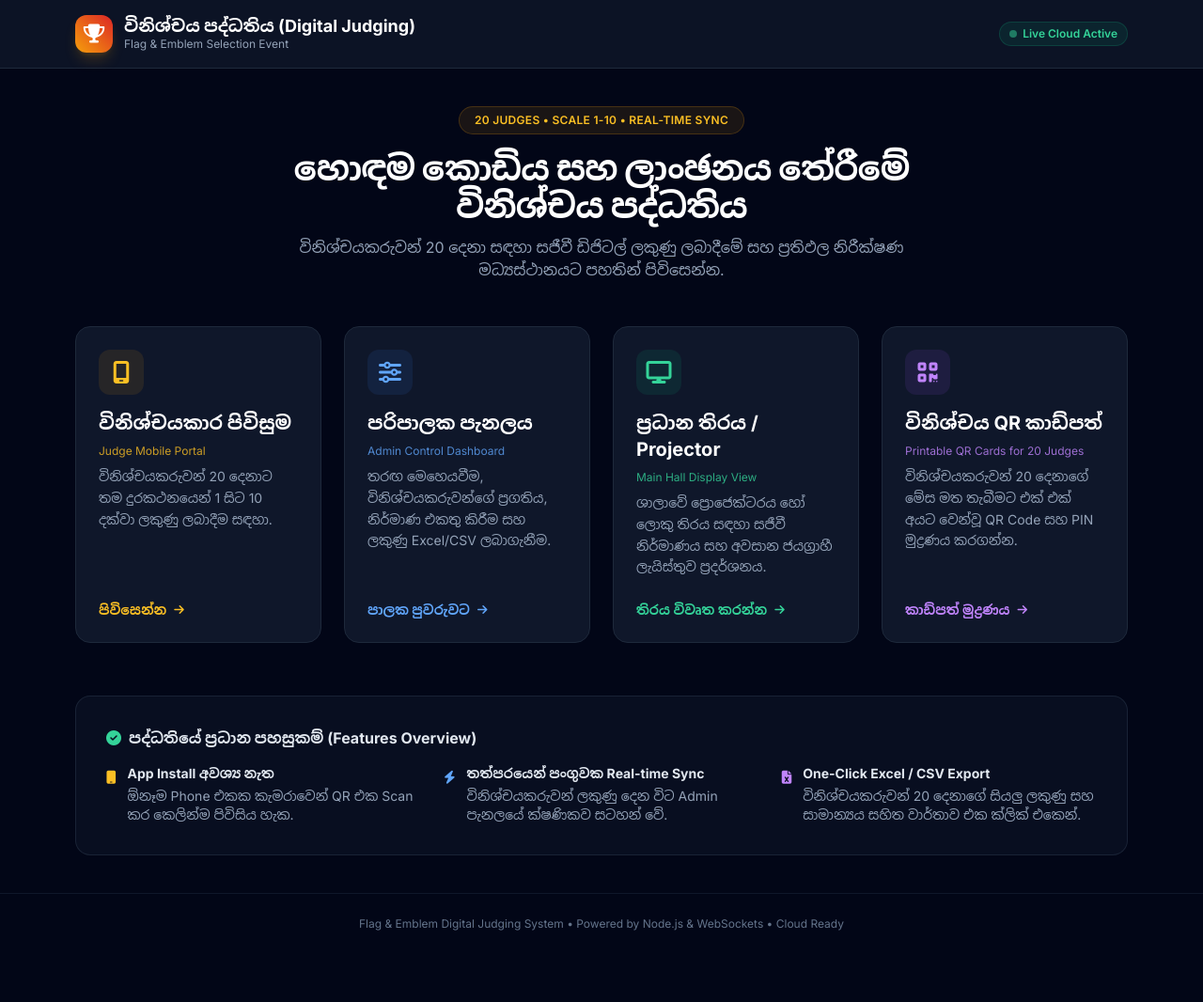
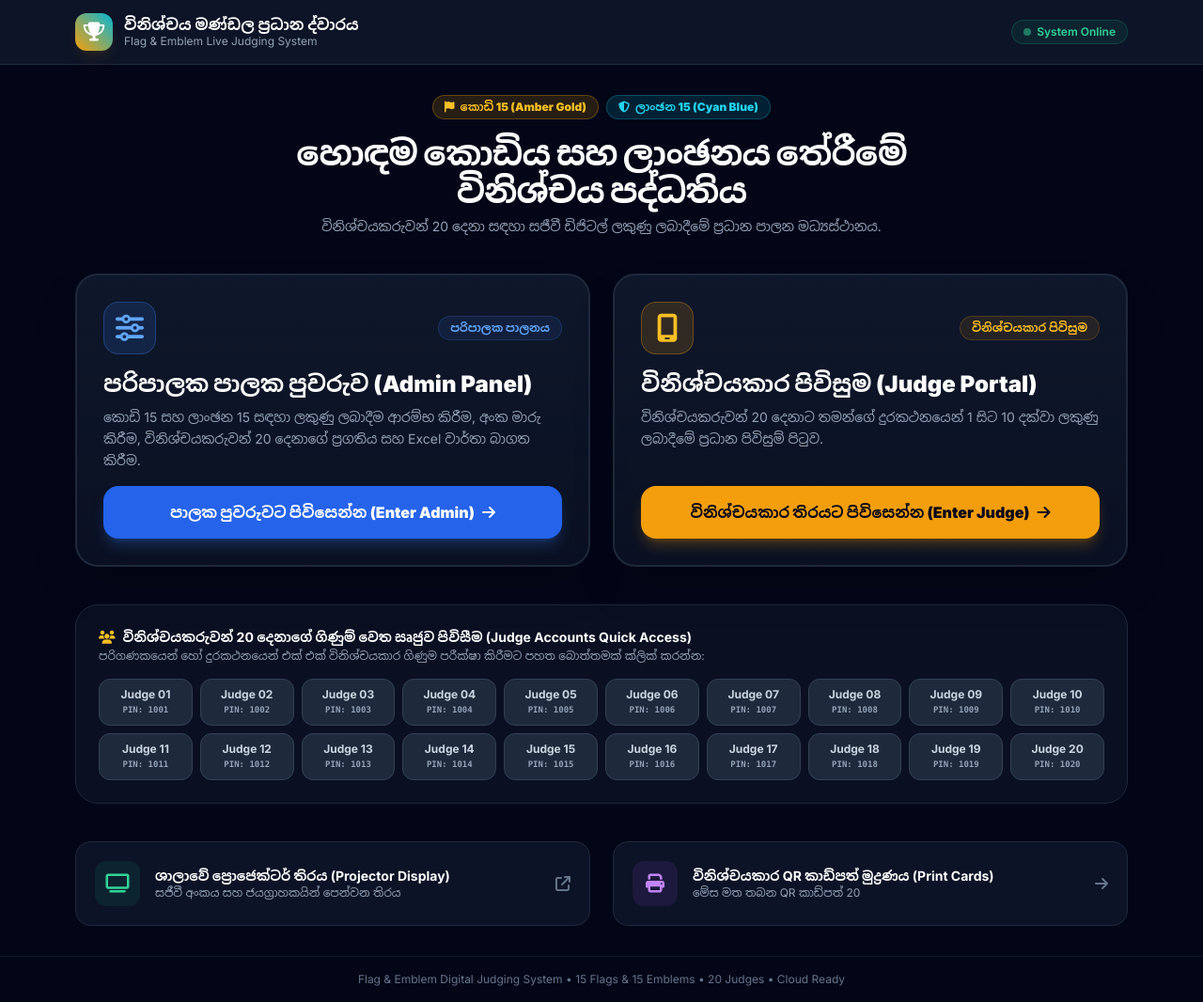
Before and after one commit to sajithjayantha85-glitch/judge-system---Public, a website: page public/index.html in a window 1280 px wide. Shown: the whole page at 94% size. Before the commit the page ends 1015 px from the top, so only its background shows below. Drawn offline with nearby package versions, Linux system fonts and the light colour scheme.

Commit message:
Support 15 flags and 15 emblems with distinct color themes and global Home navigation

```diff
--- a/data/defaultData.js
+++ b/data/defaultData.js
@@ -4,8 +4,8 @@ module.exports = {
   activeItemNumber: 1,        // The current design number shown on projector (e.g. 1, 2, 3...)
   votingOpen: false,          // Admin controls whether voting is open or closed
   totalItems: {
-    flags: 10,                // Default 10 flags (can be adjusted dynamically by admin)
-    emblems: 10               // Default 10 emblems
+    flags: 15,                // 15 Flags
+    emblems: 15               // 15 Emblems
   },
 
   // 20 Judges configuration
--- a/data/store.json
+++ b/data/store.json
@@ -253,7 +253,7 @@
   "activeItemNumber": 1,
   "votingOpen": false,
   "totalItems": {
-    "flags": 10,
-    "emblems": 10
+    "flags": 15,
+    "emblems": 15
   }
 }
--- a/public/index.html
+++ b/public/index.html
@@ -3,164 +3,185 @@
 <head>
   <meta charset="UTF-8">
   <meta name="viewport" content="width=device-width, initial-scale=1.0">
-  <title>Flag & Emblem Judging System</title>
+  <title>Flag & Emblem Judging System | මුල් පිටුව</title>
   <script src="https://cdn.tailwindcss.com"></script>
   <link rel="stylesheet" href="https://cdnjs.cloudflare.com/ajax/libs/font-awesome/6.4.0/css/all.min.css">
-  <link href="https://fonts.googleapis.com/css2?family=Noto+Sans+Sinhala:wght@400;600;700&family=Inter:wght@400;600;700&display=swap" rel="stylesheet">
+  <link href="https://fonts.googleapis.com/css2?family=Noto+Sans+Sinhala:wght@400;600;700;900&family=Inter:wght@400;600;700;900&display=swap" rel="stylesheet">
   <style>
     body { font-family: 'Inter', 'Noto Sans Sinhala', sans-serif; }
   </style>
 </head>
-<body class="h-full flex flex-col justify-between">
+<body class="min-h-full flex flex-col justify-between">
   <!-- Top Navigation / Header -->
-  <header class="border-b border-slate-800 bg-slate-900/80 backdrop-blur sticky top-0 z-50">
-    <div class="max-w-6xl mx-auto px-4 py-4 flex items-center justify-between">
+  <header class="border-b border-slate-800 bg-slate-900/90 backdrop-blur sticky top-0 z-50">
+    <div class="max-w-6xl mx-auto px-4 py-3.5 flex items-center justify-between">
       <div class="flex items-center space-x-3">
-        <div class="w-10 h-10 rounded-xl bg-gradient-to-tr from-amber-500 to-red-600 flex items-center justify-center text-white font-bold text-xl shadow-lg shadow-amber-500/20">
+        <div class="w-10 h-10 rounded-xl bg-gradient-to-tr from-amber-500 to-cyan-500 flex items-center justify-center text-white font-bold text-xl shadow-lg shadow-amber-500/10">
           <i class="fa-solid fa-trophy"></i>
         </div>
         <div>
-          <h1 class="text-lg font-bold text-white leading-tight">විනිශ්චය පද්ධතිය (Digital Judging)</h1>
-          <p class="text-xs text-slate-400">Flag & Emblem Selection Event</p>
+          <h1 class="text-base font-bold text-white leading-tight">විනිශ්චය මණ්ඩල ප්‍රධාන ද්වාරය</h1>
+          <p class="text-xs text-slate-400">Flag & Emblem Live Judging System</p>
         </div>
       </div>
       <div class="flex items-center space-x-2">
-        <span class="inline-flex items-center px-2.5 py-1 rounded-full text-xs font-semibold bg-emerald-500/10 text-emerald-400 border border-emerald-500/20">
-          <span class="w-2 h-2 rounded-full bg-emerald-400 animate-pulse mr-1.5"></span> Live Cloud Active
+        <span class="inline-flex items-center px-3 py-1 rounded-full text-xs font-semibold bg-emerald-500/10 text-emerald-400 border border-emerald-500/20">
+          <span class="w-2 h-2 rounded-full bg-emerald-400 animate-pulse mr-1.5"></span> System Online
         </span>
       </div>
     </div>
   </header>
 
-  <!-- Hero & Portals -->
-  <main class="max-w-6xl mx-auto px-4 py-10 w-full">
-    <div class="text-center max-w-2xl mx-auto mb-12">
-      <div class="inline-block px-4 py-1.5 bg-amber-500/10 border border-amber-500/20 rounded-full text-amber-400 text-xs font-semibold mb-4 tracking-wide uppercase">
-        20 Judges • Scale 1-10 • Real-time Sync
+  <!-- Main Content -->
+  <main class="max-w-6xl mx-auto px-4 py-8 w-full flex-1">
+
+    <!-- Hero Title -->
+    <div class="text-center max-w-2xl mx-auto mb-10">
+      <div class="flex items-center justify-center space-x-2 mb-4">
+        <!-- 2 Competition Color Badges -->
+        <span class="inline-flex items-center px-3 py-1 rounded-full text-xs font-black bg-amber-500/15 text-amber-400 border border-amber-500/30">
+          <i class="fa-solid fa-flag mr-1.5"></i> කොඩි 15 (Amber Gold)
+        </span>
+        <span class="inline-flex items-center px-3 py-1 rounded-full text-xs font-black bg-cyan-500/15 text-cyan-400 border border-cyan-500/30">
+          <i class="fa-solid fa-shield-halved mr-1.5"></i> ලාංඡන 15 (Cyan Blue)
+        </span>
       </div>
-      <h2 class="text-3xl sm:text-4xl font-extrabold text-white tracking-tight leading-snug">
+
+      <h2 class="text-3xl sm:text-4xl font-black text-white tracking-tight leading-snug">
         හොඳම කොඩිය සහ ලාංඡනය තේරීමේ විනිශ්චය පද්ධතිය
       </h2>
-      <p class="text-slate-400 mt-3 text-sm sm:text-base">
-        විනිශ්චයකරුවන් 20 දෙනා සඳහා සජීවී ඩිජිටල් ලකුණු ලබාදීමේ සහ ප්‍රතිඵල නිරීක්ෂණ මධ්‍යස්ථානයට පහතින් පිවිසෙන්න.
+      <p class="text-slate-400 mt-2 text-sm">
+        විනිශ්චයකරුවන් 20 දෙනා සඳහා සජීවී ඩිජිටල් ලකුණු ලබාදීමේ ප්‍රධාන පාලන මධ්‍යස්ථානය.
       </p>
     </div>
 
-    <!-- 4 Action Cards -->
-    <div class="grid grid-cols-1 md:grid-cols-2 lg:grid-cols-4 gap-6">
+    <!-- PRIMARY 2 ACCESS CARDS: ADMIN & JUDGE -->
+    <div class="grid grid-cols-1 md:grid-cols-2 gap-6 mb-10">
 
-      <!-- 1. Judge Portal -->
-      <a href="/judge.html" class="group relative bg-slate-900 border border-slate-800 hover:border-amber-500/50 rounded-2xl p-6 transition-all duration-300 hover:shadow-xl hover:shadow-amber-500/10 flex flex-col justify-between">
+      <!-- 1. ADMIN PANEL CARD -->
+      <div class="bg-gradient-to-b from-slate-900 to-slate-900/60 border-2 border-slate-800 hover:border-blue-500/50 rounded-3xl p-7 shadow-2xl flex flex-col justify-between transition-all">
         <div>
-          <div class="w-12 h-12 rounded-xl bg-amber-500/10 text-amber-400 flex items-center justify-center text-2xl mb-4 group-hover:scale-110 transition-transform">
-            <i class="fa-solid fa-mobile-screen"></i>
+          <div class="flex items-center justify-between mb-4">
+            <div class="w-14 h-14 rounded-2xl bg-blue-500/15 text-blue-400 border border-blue-500/30 flex items-center justify-center text-3xl">
+              <i class="fa-solid fa-sliders"></i>
+            </div>
+            <span class="text-xs font-bold text-blue-400 bg-blue-500/10 border border-blue-500/20 px-3 py-1 rounded-full">
+              පරිපාලක පාලනය
+            </span>
           </div>
-          <h3 class="text-xl font-bold text-white mb-2 group-hover:text-amber-400 transition-colors">
-            විනිශ්චයකාර පිවිසුම
+
+          <h3 class="text-2xl font-black text-white mb-2">
+            පරිපාලක පාලක පුවරුව (Admin Panel)
           </h3>
-          <p class="text-xs text-amber-400/80 font-medium mb-2">Judge Mobile Portal</p>
-          <p class="text-slate-400 text-sm leading-relaxed">
-            විනිශ්චයකරුවන් 20 දෙනාට තම දුරකථනයෙන් 1 සිට 10 දක්වා ලකුණු ලබාදීම සඳහා.
+          <p class="text-slate-400 text-sm leading-relaxed mb-4">
+            කොඩි 15 සහ ලාංඡන 15 සඳහා ලකුණු ලබාදීම ආරම්භ කිරීම, අංක මාරු කිරීම, විනිශ්චයකරුවන් 20 දෙනාගේ ප්‍රගතිය සහ Excel වාර්තා බාගත කිරීම.
           </p>
         </div>
-        <div class="mt-6 flex items-center text-sm font-semibold text-amber-400 group-hover:translate-x-1 transition-transform">
-          පිවිසෙන්න <i class="fa-solid fa-arrow-right ml-2 text-xs"></i>
+
+        <a href="/admin.html" class="w-full py-4 bg-blue-600 hover:bg-blue-500 active:bg-blue-700 text-white font-extrabold rounded-2xl text-center shadow-lg shadow-blue-500/25 flex items-center justify-center space-x-2 transition-all">
+          <span>පාලක පුවරුවට පිවිසෙන්න (Enter Admin)</span>
+          <i class="fa-solid fa-arrow-right"></i>
+        </a>
+      </div>
+
+      <!-- 2. JUDGE MOBILE PORTAL CARD -->
+      <div class="bg-gradient-to-b from-slate-900 to-slate-900/60 border-2 border-slate-800 hover:border-amber-500/50 rounded-3xl p-7 shadow-2xl flex flex-col justify-between transition-all">
+        <div>
+          <div class="flex items-center justify-between mb-4">
+            <div class="w-14 h-14 rounded-2xl bg-amber-500/15 text-amber-400 border border-amber-500/30 flex items-center justify-center text-3xl">
+              <i class="fa-solid fa-mobile-screen"></i>
+            </div>
+            <span class="text-xs font-bold text-amber-400 bg-amber-500/10 border border-amber-500/20 px-3 py-1 rounded-full">
+              විනිශ්චයකාර පිවිසුම
+            </span>
+          </div>
+
+          <h3 class="text-2xl font-black text-white mb-2">
+            විනිශ්චයකාර පිවිසුම (Judge Portal)
+          </h3>
+          <p class="text-slate-400 text-sm leading-relaxed mb-4">
+            විනිශ්චයකරුවන් 20 දෙනාට තමන්ගේ දුරකථනයෙන් 1 සිට 10 දක්වා ලකුණු ලබාදීමේ ප්‍රධාන පිවිසුම් පිටුව.
+          </p>
         </div>
+
+        <a href="/judge.html" class="w-full py-4 bg-amber-500 hover:bg-amber-600 active:bg-amber-700 text-slate-950 font-black rounded-2xl text-center shadow-lg shadow-amber-500/25 flex items-center justify-center space-x-2 transition-all">
+          <span>විනිශ්චයකාර තිරයට පිවිසෙන්න (Enter Judge)</span>
+          <i class="fa-solid fa-arrow-right"></i>
+        </a>
+      </div>
+
+    </div>
+
+    <!-- 20 JUDGES QUICK TEST ACCESS (DIRECT LOGIN LINKS) -->
+    <div class="bg-slate-900/60 border border-slate-800 rounded-3xl p-6 mb-10">
+      <div class="flex items-center justify-between mb-4 flex-wrap gap-2">
+        <div>
+          <h4 class="text-sm font-bold text-white flex items-center space-x-2">
+            <i class="fa-solid fa-users text-amber-400"></i>
+            <span>විනිශ්චයකරුවන් 20 දෙනාගේ ගිණුම් වෙත සෘජුව පිවිසීම (Judge Accounts Quick Access)</span>
+          </h4>
+          <p class="text-xs text-slate-400 mt-0.5">පරිගණකයෙන් හෝ දුරකථනයෙන් එක් එක් විනිශ්චයකාර ගිණුම පරීක්ෂා කිරීමට පහත බොත්තමක් ක්ලික් කරන්න:</p>
+        </div>
+      </div>
+
+      <!-- Grid of 20 Judge Buttons -->
+      <div class="grid grid-cols-2 sm:grid-cols-4 md:grid-cols-5 lg:grid-cols-10 gap-2 text-center" id="judgesQuickGrid">
+        <!-- Generated Judge 01 to 20 -->
+      </div>
+    </div>
+
+    <!-- SECONDARY LINKS: PROJECTOR & PRINTABLE CARDS -->
+    <div class="grid grid-cols-1 sm:grid-cols-2 gap-6">
+
+      <!-- Display / Projector -->
+      <a href="/display.html" target="_blank" class="group bg-slate-900/80 border border-slate-800 hover:border-emerald-500/40 rounded-2xl p-5 flex items-center justify-between transition-all">
+        <div class="flex items-center space-x-4">
+          <div class="w-12 h-12 rounded-xl bg-emerald-500/10 text-emerald-400 flex items-center justify-center text-xl group-hover:scale-105 transition-transform">
+            <i class="fa-solid fa-tv"></i>
+          </div>
+          <div>
+            <h4 class="text-sm font-bold text-white group-hover:text-emerald-400 transition-colors">ශාලාවේ ප්‍රොජෙක්ටර් තිරය (Projector Display)</h4>
+            <p class="text-xs text-slate-400">සජීවී අංකය සහ ජයග්‍රාහකයින් පෙන්වන තිරය</p>
+          </div>
+        </div>
+        <i class="fa-solid fa-arrow-up-right-from-square text-slate-500 group-hover:text-emerald-400 transition-colors"></i>
       </a>
 
-      <!-- 2. Admin Panel -->
-      <a href="/admin.html" class="group relative bg-slate-900 border border-slate-800 hover:border-blue-500/50 rounded-2xl p-6 transition-all duration-300 hover:shadow-xl hover:shadow-blue-500/10 flex flex-col justify-between">
-        <div>
-          <div class="w-12 h-12 rounded-xl bg-blue-500/10 text-blue-400 flex items-center justify-center text-2xl mb-4 group-hover:scale-110 transition-transform">
-            <i class="fa-solid fa-sliders"></i>
+      <!-- QR Cards Print -->
+      <a href="/qr-sheet.html" class="group bg-slate-900/80 border border-slate-800 hover:border-purple-500/40 rounded-2xl p-5 flex items-center justify-between transition-all">
+        <div class="flex items-center space-x-4">
+          <div class="w-12 h-12 rounded-xl bg-purple-500/10 text-purple-400 flex items-center justify-center text-xl group-hover:scale-105 transition-transform">
+            <i class="fa-solid fa-print"></i>
           </div>
-          <h3 class="text-xl font-bold text-white mb-2 group-hover:text-blue-400 transition-colors">
-            පරිපාලක පැනලය
-          </h3>
-          <p class="text-xs text-blue-400/80 font-medium mb-2">Admin Control Dashboard</p>
-          <p class="text-slate-400 text-sm leading-relaxed">
-            තරඟ මෙහෙයවීම, විනිශ්චයකරුවන්ගේ ප්‍රගතිය, නිර්මාණ එකතු කිරීම සහ ලකුණු Excel/CSV ලබාගැනීම.
-          </p>
+          <div>
+            <h4 class="text-sm font-bold text-white group-hover:text-purple-400 transition-colors">විනිශ්චයකාර QR කාඩ්පත් මුද්‍රණය (Print Cards)</h4>
+            <p class="text-xs text-slate-400">මේස මත තබන QR කාඩ්පත් 20</p>
+          </div>
         </div>
-        <div class="mt-6 flex items-center text-sm font-semibold text-blue-400 group-hover:translate-x-1 transition-transform">
-          පාලක පුවරුවට <i class="fa-solid fa-arrow-right ml-2 text-xs"></i>
-        </div>
-      </a>
-
-      <!-- 3. Projector / Main Display -->
-      <a href="/display.html" class="group relative bg-slate-900 border border-slate-800 hover:border-emerald-500/50 rounded-2xl p-6 transition-all duration-300 hover:shadow-xl hover:shadow-emerald-500/10 flex flex-col justify-between">
-        <div>
-          <div class="w-12 h-12 rounded-xl bg-emerald-500/10 text-emerald-400 flex items-center justify-center text-2xl mb-4 group-hover:scale-110 transition-transform">
-            <i class="fa-solid fa-display"></i>
-          </div>
-          <h3 class="text-xl font-bold text-white mb-2 group-hover:text-emerald-400 transition-colors">
-            ප්‍රධාන තිරය / Projector
-          </h3>
-          <p class="text-xs text-emerald-400/80 font-medium mb-2">Main Hall Display View</p>
-          <p class="text-slate-400 text-sm leading-relaxed">
-            ශාලාවේ ප්‍රොජෙක්ටරය හෝ ලොකු තිරය සඳහා සජීවී නිර්මාණය සහ අවසාන ජයග්‍රාහී ලැයිස්තුව ප්‍රදර්ශනය.
-          </p>
-        </div>
-        <div class="mt-6 flex items-center text-sm font-semibold text-emerald-400 group-hover:translate-x-1 transition-transform">
-          තිරය විවෘත කරන්න <i class="fa-solid fa-arrow-right ml-2 text-xs"></i>
-        </div>
-      </a>
-
-      <!-- 4. Printable QR Sheets -->
-      <a href="/qr-sheet.html" class="group relative bg-slate-900 border border-slate-800 hover:border-purple-500/50 rounded-2xl p-6 transition-all duration-300 hover:shadow-xl hover:shadow-purple-500/10 flex flex-col justify-between">
-        <div>
-          <div class="w-12 h-12 rounded-xl bg-purple-500/10 text-purple-400 flex items-center justify-center text-2xl mb-4 group-hover:scale-110 transition-transform">
-            <i class="fa-solid fa-qrcode"></i>
-          </div>
-          <h3 class="text-xl font-bold text-white mb-2 group-hover:text-purple-400 transition-colors">
-            විනිශ්චය QR කාඩ්පත්
-          </h3>
-          <p class="text-xs text-purple-400/80 font-medium mb-2">Printable QR Cards for 20 Judges</p>
-          <p class="text-slate-400 text-sm leading-relaxed">
-            විනිශ්චයකරුවන් 20 දෙනාගේ මේස මත තැබීමට එක් එක් අයට වෙන්වූ QR Code සහ PIN මුද්‍රණය කරගන්න.
-          </p>
-        </div>
-        <div class="mt-6 flex items-center text-sm font-semibold text-purple-400 group-hover:translate-x-1 transition-transform">
-          කාඩ්පත් මුද්‍රණය <i class="fa-solid fa-arrow-right ml-2 text-xs"></i>
-        </div>
+        <i class="fa-solid fa-arrow-right text-slate-500 group-hover:text-purple-400 transition-colors"></i>
       </a>
 
     </div>
 
-    <!-- Quick Features Highlight -->
-    <div class="mt-14 bg-slate-900/50 border border-slate-800/80 rounded-2xl p-6 sm:p-8">
-      <h4 class="text-base font-bold text-slate-200 mb-4 flex items-center">
-        <i class="fa-solid fa-circle-check text-emerald-400 mr-2"></i> පද්ධතියේ ප්‍රධාන පහසුකම් (Features Overview)
-      </h4>
-      <div class="grid grid-cols-1 sm:grid-cols-3 gap-6 text-sm text-slate-400">
-        <div class="flex items-start space-x-3">
-          <div class="text-amber-400 mt-1"><i class="fa-solid fa-mobile"></i></div>
-          <div>
-            <strong class="text-slate-200 block mb-1">App Install අවශ්‍ය නැත</strong>
-            ඕනෑම Phone එකක කැමරාවෙන් QR එක Scan කර කෙලින්ම පිවිසිය හැක.
-          </div>
-        </div>
-        <div class="flex items-start space-x-3">
-          <div class="text-blue-400 mt-1"><i class="fa-solid fa-bolt"></i></div>
-          <div>
-            <strong class="text-slate-200 block mb-1">තත්පරයෙන් පංගුවක Real-time Sync</strong>
-            විනිශ්චයකරුවන් ලකුණු දෙන විට Admin පැනලයේ ක්ෂණිකව සටහන් වේ.
-          </div>
-        </div>
-        <div class="flex items-start space-x-3">
-          <div class="text-purple-400 mt-1"><i class="fa-solid fa-file-excel"></i></div>
-          <div>
-            <strong class="text-slate-200 block mb-1">One-Click Excel / CSV Export</strong>
-            විනිශ්චයකරුවන් 20 දෙනාගේ සියලු ලකුණු සහ සාමාන්‍යය සහිත වාර්තාව එක ක්ලික් එකෙන්.
-          </div>
-        </div>
-      </div>
-    </div>
   </main>
 
   <!-- Footer -->
-  <footer class="border-t border-slate-900 py-6 text-center text-xs text-slate-500">
-    Flag & Emblem Digital Judging System • Powered by Node.js & WebSockets • Cloud Ready
+  <footer class="border-t border-slate-900 py-4 text-center text-xs text-slate-500">
+    Flag & Emblem Digital Judging System • 15 Flags & 15 Emblems • 20 Judges • Cloud Ready
   </footer>
+
+  <script>
+    // Generate 20 Judge Quick Test Buttons
+    const grid = document.getElementById('judgesQuickGrid');
+    for (let i = 1; i <= 20; i++) {
+      const pin = (1000 + i).toString();
+      const numStr = i < 10 ? '0' + i : i;
+      const a = document.createElement('a');
+      a.href = `/judge.html?judge=${i}&pin=${pin}`;
+      a.className = 'p-2 bg-slate-800 hover:bg-amber-500 hover:text-slate-950 border border-slate-700 rounded-xl text-xs font-bold text-slate-300 transition-all block truncate';
+      a.innerHTML = `<div>Judge ${numStr}</div><div class="text-[9px] text-slate-400 font-mono">PIN: ${pin}</div>`;
+      grid.appendChild(a);
+    }
+  </script>
 </body>
 </html>
```
Also changed, not shown: public/admin.html (+4 -2 lines), public/display.html (+6 -1 lines), public/js/admin.js (+9 -6 lines), public/js/display.js (+18 -3 lines), public/js/judge.js (+14 -2 lines), public/judge.html (+9 -4 lines), public/qr-sheet.html (+5 -1 lines).
